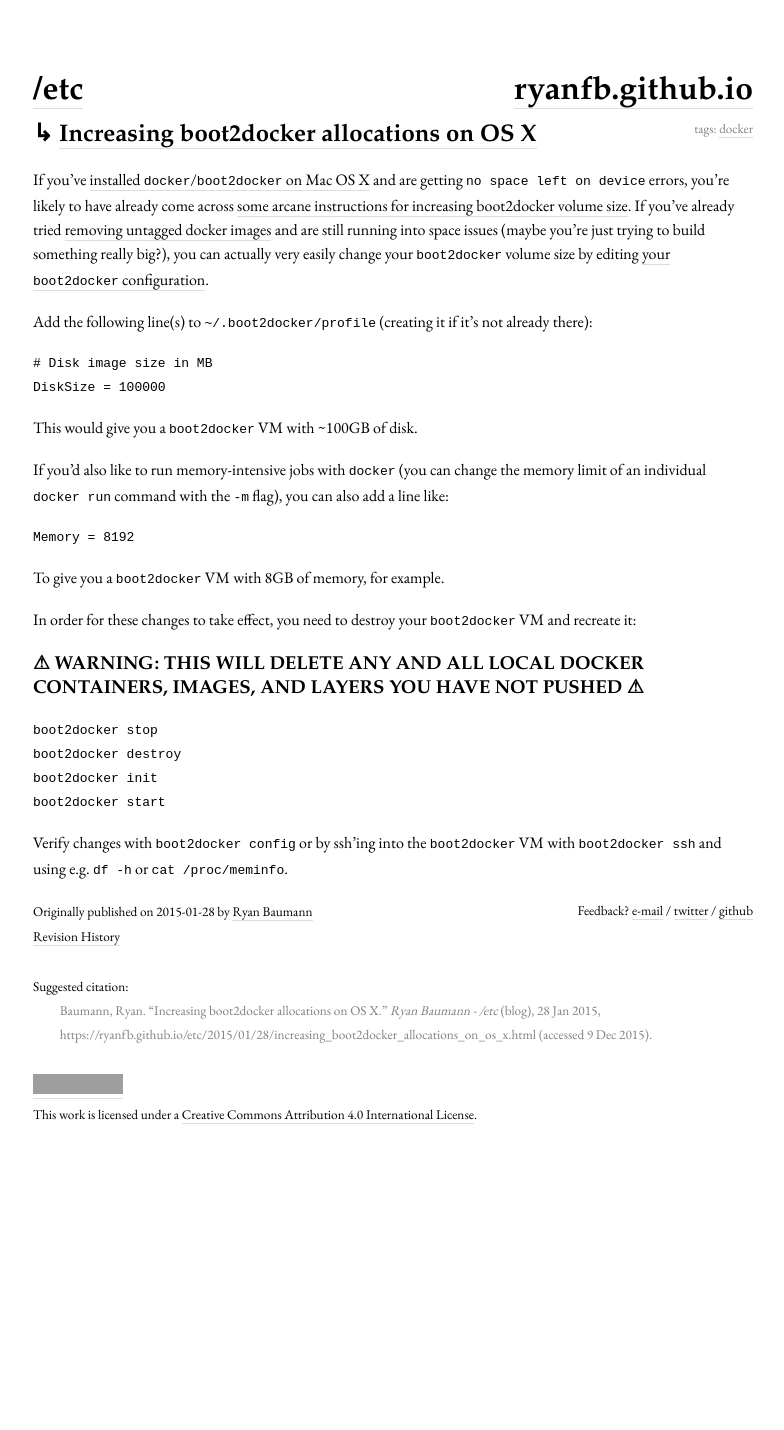
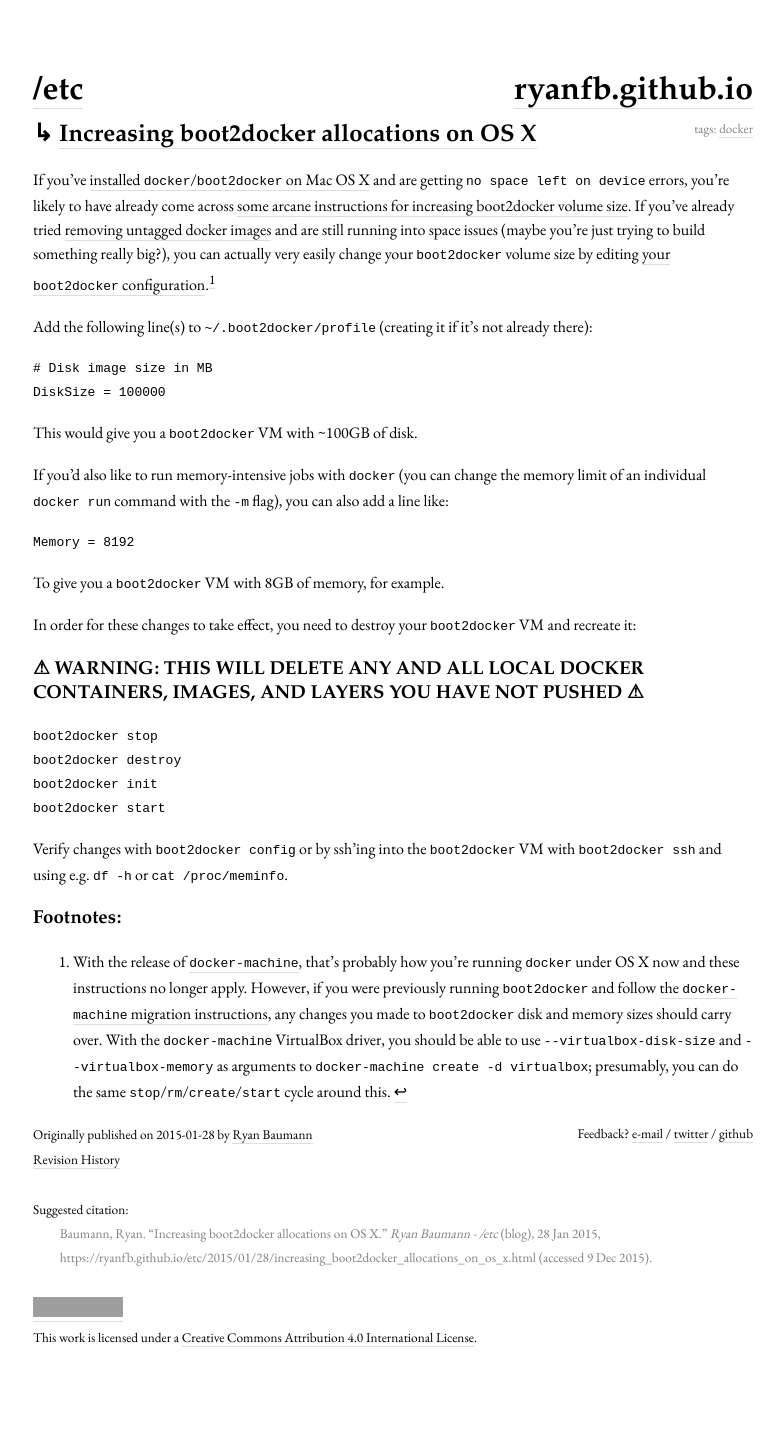
Before and after one commit to ryanfb/etc, a Jekyll site: the page built from _posts/2015-01-28-increasing_boot2docker_allocations_on_os_x.md, in a window 1280 px wide. Shown: the whole page, without its empty margins (247-1031 px from the left). Built offline with Jekyll 4.4.1, drawn with Linux system fonts in a browser that asks for light colours; nearby versions of some CDN libraries; before the commit the page ends 1207 px from its top, so only the background shows below that; grey boxes are pictures that could not be loaded.

Commit message:
docker-machine notes

```diff
--- a/_posts/2015-01-28-increasing_boot2docker_allocations_on_os_x.md
+++ b/_posts/2015-01-28-increasing_boot2docker_allocations_on_os_x.md
@@ -4,7 +4,7 @@
 - docker
 ---
 
-If you've [installed `docker`/`boot2docker` on Mac OS X](http://penandpants.com/2014/03/09/docker-via-homebrew/) and are getting `no space left on device` errors, you're likely to have already come across [some arcane instructions for increasing boot2docker volume size](https://docs.docker.com/articles/b2d_volume_resize/). If you've already tried [removing untagged docker images](http://jimhoskins.com/2013/07/27/remove-untagged-docker-images.html) and are still running into space issues (maybe you're just trying to build something really big?), you can actually very easily change your `boot2docker` volume size by editing [your `boot2docker` configuration](https://github.com/boot2docker/boot2docker-cli#configuration).
+If you've [installed `docker`/`boot2docker` on Mac OS X](http://penandpants.com/2014/03/09/docker-via-homebrew/) and are getting `no space left on device` errors, you're likely to have already come across [some arcane instructions for increasing boot2docker volume size](https://docs.docker.com/articles/b2d_volume_resize/). If you've already tried [removing untagged docker images](http://jimhoskins.com/2013/07/27/remove-untagged-docker-images.html) and are still running into space issues (maybe you're just trying to build something really big?), you can actually very easily change your `boot2docker` volume size by editing [your `boot2docker` configuration](https://github.com/boot2docker/boot2docker-cli#configuration).[^docker-machine]
 
 Add the following line(s) to `~/.boot2docker/profile` (creating it if it's not already there):
 
@@ -29,3 +29,7 @@
     boot2docker start
 
 Verify changes with `boot2docker config` or by ssh'ing into the `boot2docker` VM with `boot2docker ssh` and using e.g. `df -h` or `cat /proc/meminfo`.
+
+### Footnotes:
+
+[^docker-machine]: With the release of [`docker-machine`](https://docs.docker.com/machine/), that's probably how you're running `docker` under OS X now and these instructions no longer apply. However, if you were previously running `boot2docker` and follow [the `docker-machine` migration instructions](https://docs.docker.com/machine/migrate-to-machine/), any changes you made to `boot2docker` disk and memory sizes should carry over. With the `docker-machine` VirtualBox driver, you should be able to use `--virtualbox-disk-size` and `--virtualbox-memory` as arguments to `docker-machine create -d virtualbox`; presumably, you can do the same `stop`/`rm`/`create`/`start` cycle around this.
```
